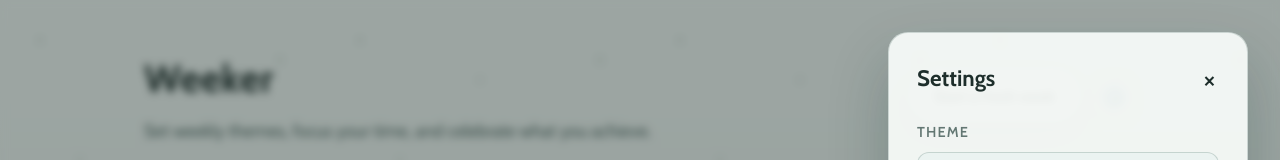
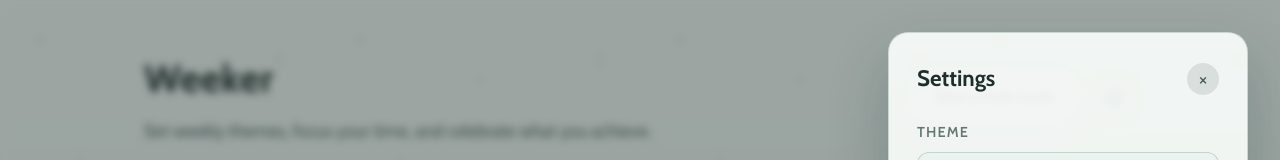
Before and after one commit to LostCanadian/Weeker, a React (Vite) app: page / in a window 1280 px wide. Both pictures are taken after a click on the button "⚙️". Shown: the top 160 px of the page. Built offline with nearby package versions, Linux system fonts and the light colour scheme.

Commit message:
Align settings panel close button with focus cards

```diff
--- a/src/App.css
+++ b/src/App.css
@@ -239,20 +239,7 @@
 }
 
 .settings-panel__close-button {
-  border: none;
-  background: transparent;
-  color: var(--color-text);
-  font-size: 1.75rem;
-  line-height: 1;
-  cursor: pointer;
-  padding: 0.25rem;
-  border-radius: 0.5rem;
-  transition: background 0.2s ease, color 0.2s ease;
-}
-
-.settings-panel__close-button:hover {
-  background: var(--color-input-hover);
-  color: var(--color-accent);
+  flex-shrink: 0;
 }
 
 .settings-panel__close-button:focus-visible {
--- a/src/components/SettingsPanel.tsx
+++ b/src/components/SettingsPanel.tsx
@@ -99,11 +99,11 @@ export const SettingsPanel = ({
           <h2 id="settings-panel-title">Settings</h2>
           <button
             type="button"
-            className="settings-panel__close-button"
+            className="icon-button settings-panel__close-button"
             onClick={onClose}
             aria-label="Close settings"
           >
-            <span aria-hidden>&times;</span>
+            ×
           </button>
         </header>
 
```
